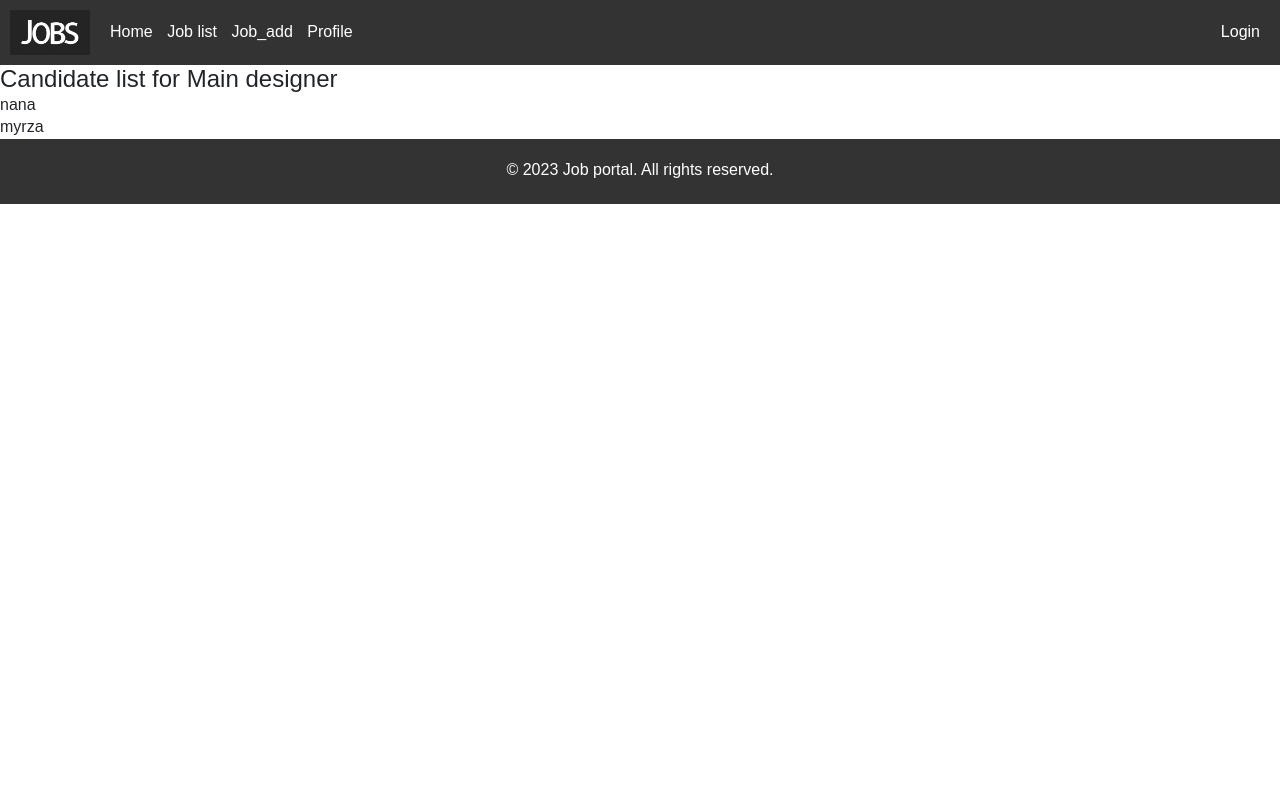
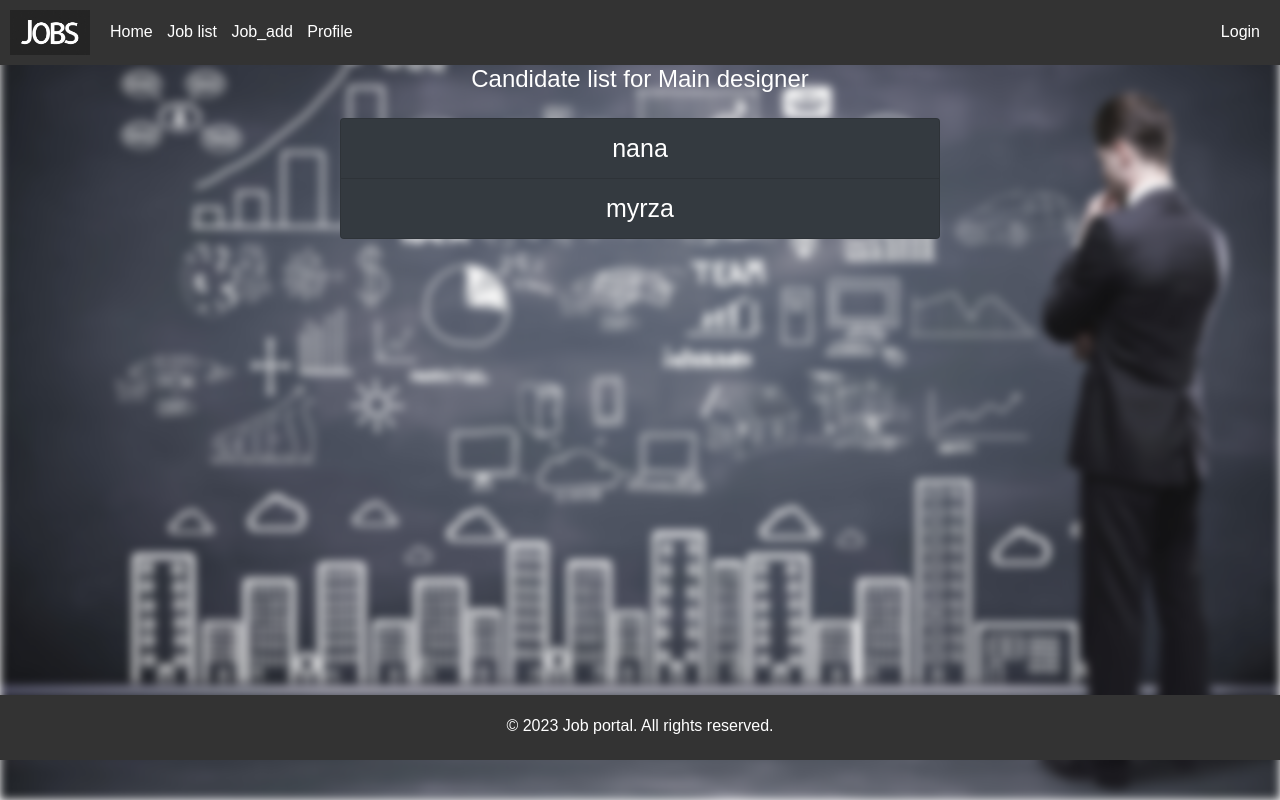
Before and after one commit to MyrHlorid/FinalProject, a Django app: page /job/1/candidates/ in a window 1280 px wide. Run offline with Django 3.2, Linux system fonts and the light colour scheme; data comes from the database, SQL or seed files in the repository; both versions use the stored data as it was after the commit; parts of the project's set-up code (start-up, migrations or seed data) failed here and were passed over; some libraries are stand-ins or nearby versions.

Commit message:
some changes

```diff
--- a/job_portal/templates/job_portal/job_candidates.html
+++ b/job_portal/templates/job_portal/job_candidates.html
@@ -2,14 +2,39 @@
 {% load static %}
 
 {% block content %}
-    <h1>Candidate list for {{ job.position }}</h1>
+<style>
+    .container {
+        padding-bottom: 456px;
+    }
+    .background_class{
+        background-color:rgba(0,0,0,.3);
+        filter: blur(5px);
+        height:100%;
+        position:fixed;
+        width:100%;
+        top:0;
+        left:0;
+        background-image: url('/static/img/jobs.jpg');
+         background-size: cover;
+        z-index: -1;
+    }
+    .hok{
+        font-size: 25px;
+    }
+</style>
+<div class="background_class"></div>
+    <div class="container text-center">
+        <h1 class="text-white mb-4">Candidate list for {{ job.position }}</h1>
         {% if usernames %}
-        <ul>
+            <div class="card bg-dark text-white" style="max-width: 600px; margin: 0 auto;">
+                <ul class="list-group list-group-flush">
                 {% for username in usernames %}
-            <li>{{ username }}</li>
+                    <li class="list-group-item bg-dark hok">{{ username }}</li>
                 {% endfor %}
                 </ul>
+            </div>
         {% else %}
-        <p>No candidates yet</p>
+            <p class="mt-4">No candidates yet</p>
         {% endif %}
+    </div>
 {% endblock %}
--- a/job_portal/templates/job_portal/login.html
+++ b/job_portal/templates/job_portal/login.html
@@ -3,7 +3,6 @@
 {% block content %}
 {% load static %}
 {% load crispy_forms_tags %}
-
 
 <div class="container py-5">
   <h1>Login</h1>
```
Also changed, not shown: db.sqlite3. Lines whose indentation alone changed are shown as unchanged.
